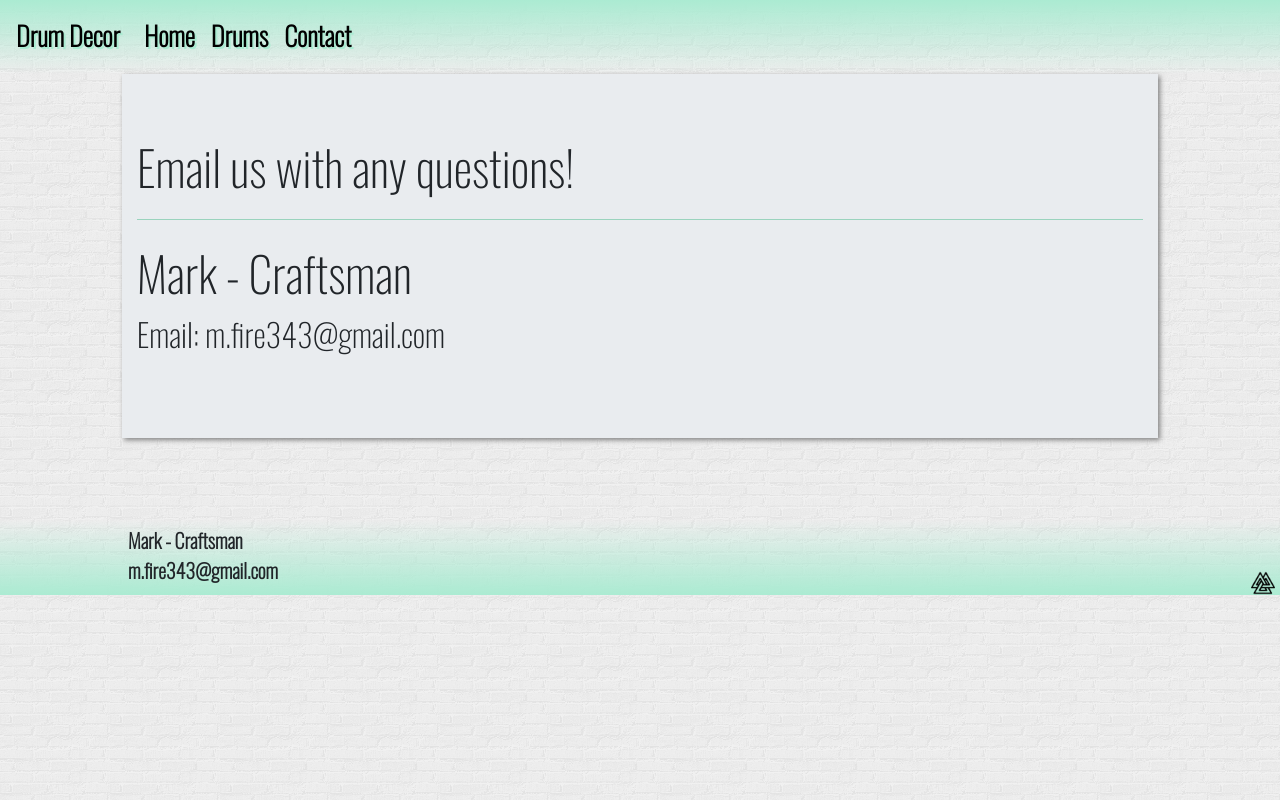
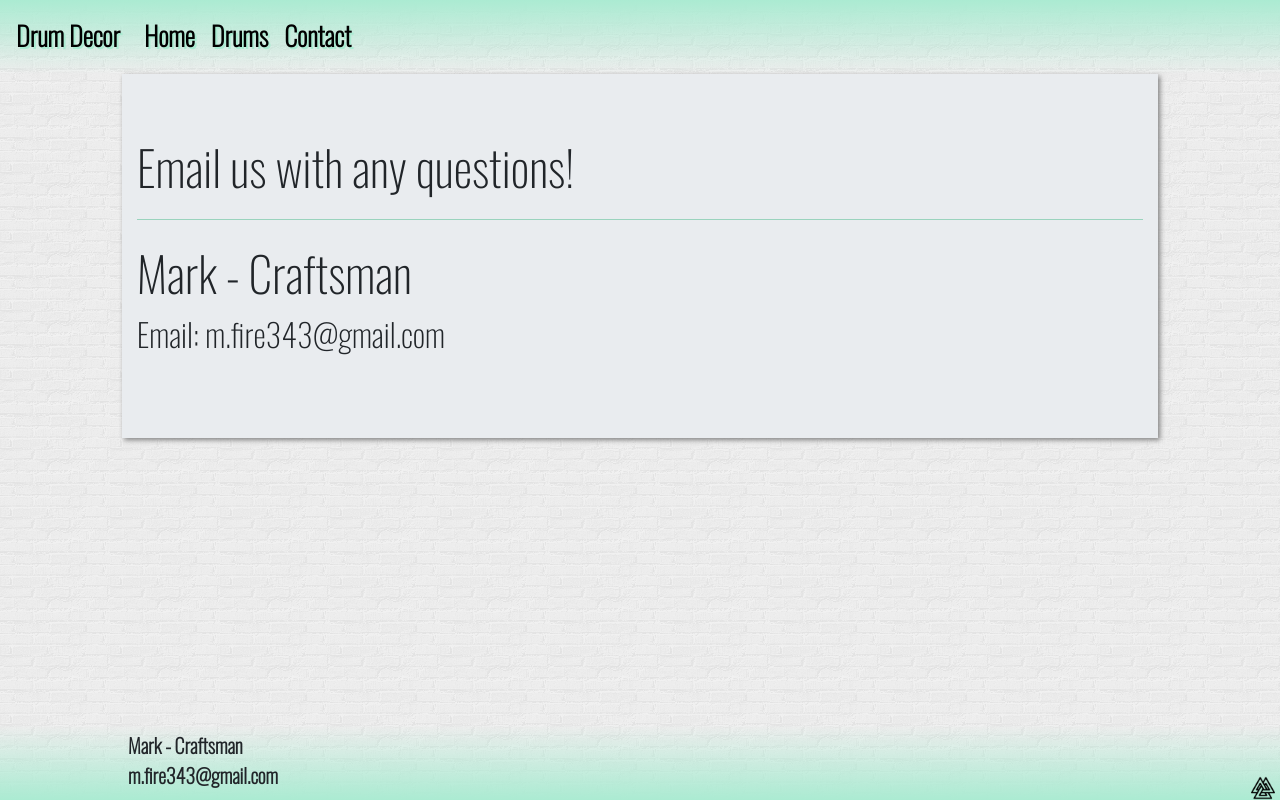
Before and after one commit to KantKontrol/DrumSite, a React (Create React App) app in the folder client/: page /contact in a window 1280 px wide. Built offline with nearby package versions, Linux system fonts and the light colour scheme.

Commit message:
fixed sticky footer

```diff
--- a/client/public/index.html
+++ b/client/public/index.html
@@ -34,7 +34,7 @@
   </head>
   <body>
     <noscript>You need to enable JavaScript to run this app.</noscript>
-    <div id="root" className="foot-flex"></div>
+    <div id="root" style="display: flex !important; flex-direction: column; min-height: 100vh;"></div>
     <!-- Bootstrap Dependencies -->
     <script src="https://code.jquery.com/jquery-3.5.1.slim.min.js" integrity="sha384-DfXdz2htPH0lsSSs5nCTpuj/zy4C+OGpamoFVy38MVBnE+IbbVYUew+OrCXaRkfj" crossorigin="anonymous"></script>
     <script src="https://cdn.jsdelivr.net/npm/popper.js@1.16.0/dist/umd/popper.min.js" integrity="sha384-Q6E9RHvbIyZFJoft+2mJbHaEWldlvI9IOYy5n3zV9zzTtmI3UksdQRVvoxMfooAo" crossorigin="anonymous"></script>
--- a/client/src/App.css
+++ b/client/src/App.css
@@ -1,6 +1,3 @@
-body, html {
-  height: 100%;
-}
 
 .foot-flex {
   display: flex !important;
--- a/client/src/components/Footer/index.css
+++ b/client/src/components/Footer/index.css
@@ -4,7 +4,7 @@
     width: 100%;
     height: 75px;
     margin-top: 50px;
-    flex-shrink: 0;
+
 }
 
 .main-footer-content {
--- a/client/src/index.css
+++ b/client/src/index.css
@@ -34,11 +34,6 @@ code {
   margin: 10px auto;
 }
 
-.foot-flex {
-  display: flex !important;
-  flex-direction: column;
-}
-
 .push-footer {
   flex: 1 0 auto;
 }
```
